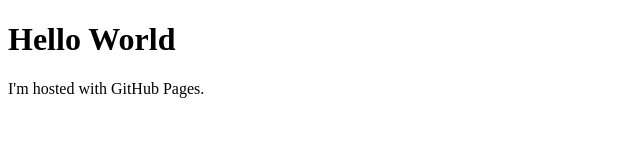
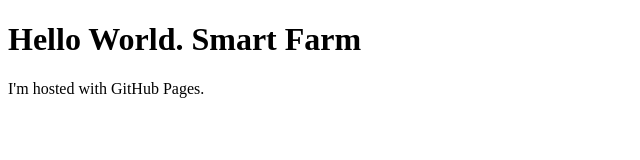
Before and after one commit to mikebrown95/mikebrown95, a plain HTML site: page index.html in a window 1280 px wide. Shown: the whole page, without its empty margins (0-640 px from the left). Drawn offline with Linux system fonts and the light colour scheme.

Commit message:
Update index.html

```diff
--- a/index.html
+++ b/index.html
@@ -1,7 +1,7 @@
 <!DOCTYPE html>
 <html>
 <body>
-<h1>Hello World</h1>
+<h1>Hello World. Smart Farm</h1>
 <p>I'm hosted with GitHub Pages.</p>
 </body>
 </html>
```
